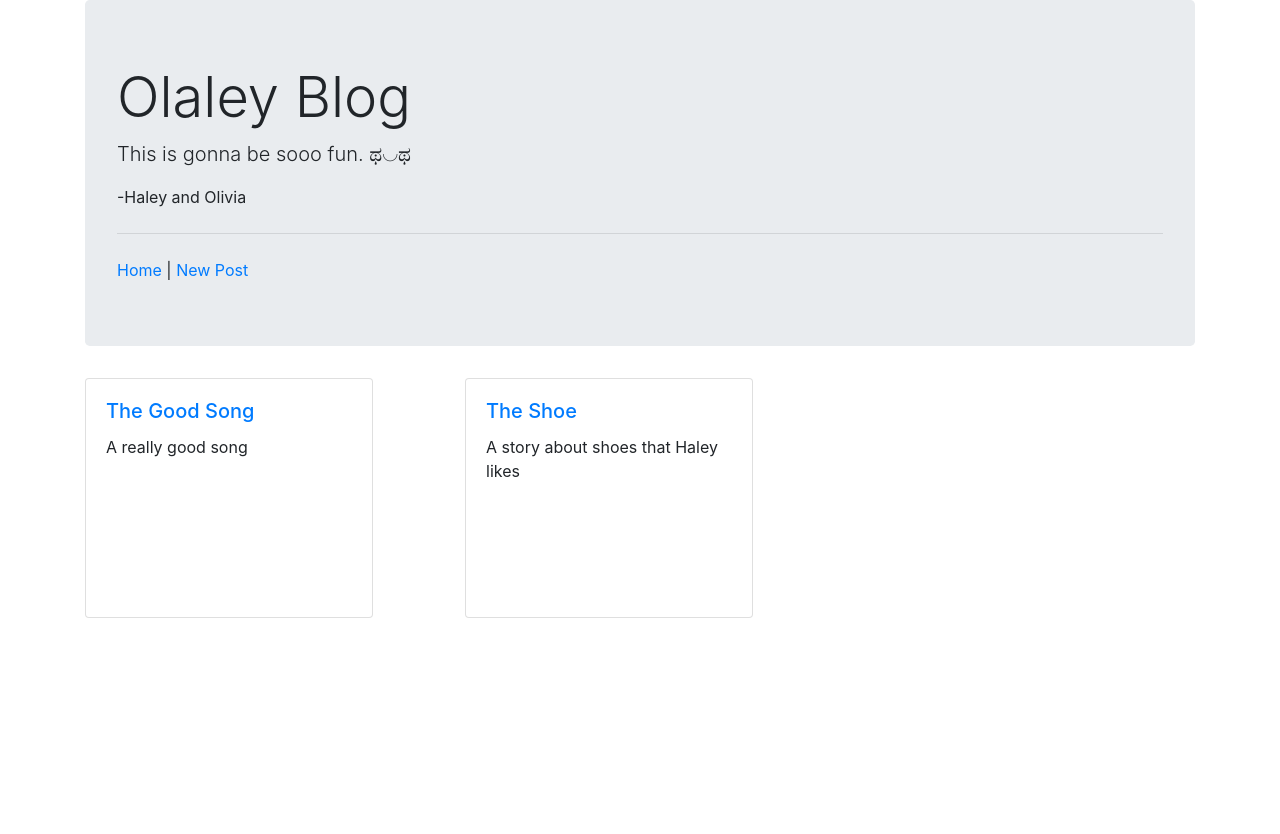
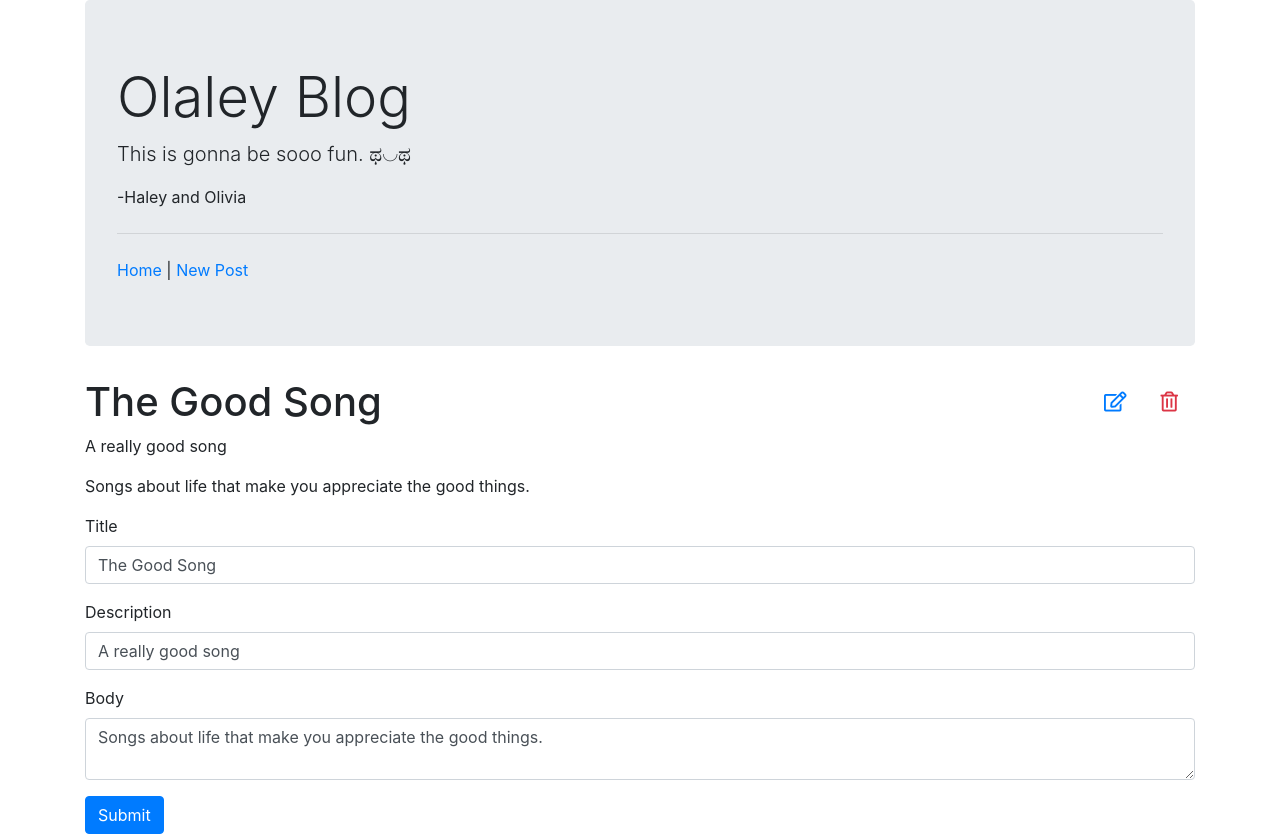
Before and after one commit to oliviah0/redux-microblog, a React (Create React App) app: page /1 in a window 1280 px wide. Before the commit this address led to /. Before the commit the page ends 800 px from the top, so only its background shows below. Built offline with nearby package versions, Linux system fonts and the light colour scheme.

Commit message:
Post page and handling edit

```diff
--- a/public/index.html
+++ b/public/index.html
@@ -20,7 +20,8 @@
       Learn how to configure a non-root public URL by running `npm run build`.
     -->
     <link rel="stylesheet" href="https://stackpath.bootstrapcdn.com/bootstrap/4.3.1/css/bootstrap.min.css" integrity="sha384-ggOyR0iXCbMQv3Xipma34MD+dH/1fQ784/j6cY/iJTQUOhcWr7x9JvoRxT2MZw1T" crossorigin="anonymous">
-    <title>React App</title>
+    <link rel="stylesheet" href="https://use.fontawesome.com/releases/v5.8.2/css/all.css" integrity="sha384-oS3vJWv+0UjzBfQzYUhtDYW+Pj2yciDJxpsK1OYPAYjqT085Qq/1cq5FLXAZQ7Ay" crossorigin="anonymous">
+    <title>Olaley Blog</title>
   </head>
   <body>
     <noscript>You need to enable JavaScript to run this app.</noscript>
--- /dev/null
+++ b/src/components/Post.css
@@ -0,0 +1,6 @@
+#header {
+  display: flex;
+  flex-direction: row;
+  justify-content: space-between;
+
+}
--- /dev/null
+++ b/src/components/Post.js
@@ -0,0 +1,43 @@
+import React, { Component } from "react";
+import "./Post.css";
+import PostFormContainer from "../containers/PostFormContainer"
+
+class Post extends Component {
+  constructor(props) {
+    super(props);
+    this.state = {
+      showEdit: false
+    }
+    this.showForm = this.showForm.bind(this);
+  }
+
+  showForm() {
+    this.setState({ showEdit: true })
+  }
+
+  render() {
+    return (
+      <div>
+
+        <div id="header">
+          <h1>{this.props.post.title}</h1>
+          <div className="">
+            <button onClick={this.showForm} className="btn btn-default btn-lg"><i class="far fa-edit text-primary"></i></button>
+            <button className="btn btn-default btn-lg"><i class="far fa-trash-alt text-danger"></i></button>
+          </div>
+        </div>
+        <p>{this.props.post.description}</p>
+        <p>{this.props.post.body}</p>
+
+        <PostFormContainer
+          title={this.props.post.title}
+          id={this.props.post.id}
+          body={this.props.post.body}
+          description={this.props.post.description}
+          isEditingPost={true} />
+      </div>
+    );
+  }
+}
+
+export default Post;
--- a/src/components/PostForm.js
+++ b/src/components/PostForm.js
@@ -2,12 +2,15 @@ import React, { Component } from "react";
 // import "./PostForm.css";
 
 class PostForm extends Component {
+
+
   constructor(props) {
     super(props);
     this.state = {
-      title: "",
-      description: "",
-      body: ""
+      title: this.props.title,
+      description: this.props.description,
+      body: this.props.body
+
     };
     this.handleChange = this.handleChange.bind(this);
     this.handleSubmit = this.handleSubmit.bind(this);
@@ -20,8 +23,11 @@ class PostForm extends Component {
   handleSubmit(e) {
     e.preventDefault();
     console.log("WE SUBMITTED FORM", this.props)
-    this.props.addPost( this.state );
+
+    // check if we came from editing post page
+    this.props.isEditingPost ? this.props.editPost( this.state ) : this.props.addPost( this.state );
     this.props.history.push("/");
+    // untoggle form, if editing and stay on post page
   }
 
   render() {
--- a/src/components/Routes.js
+++ b/src/components/Routes.js
@@ -2,8 +2,7 @@ import React, { Component } from "react";
 import { Switch, Redirect, Route } from "react-router-dom";
 import HomeContainer from "../containers/HomeContainer";
 import PostFormContainer from "../containers/PostFormContainer";
-// import ItemDetailsContainer from "../containers/ItemDetailsContainer";
-// import CartContainer from "../containers/CartContainer";
+import PostContainer from "../containers/PostContainer";
 
 
 class Routes extends Component {
@@ -13,8 +12,7 @@ class Routes extends Component {
       <Switch>
         <Route exact path="/" render={() => <HomeContainer />} />
         <Route exact path="/new" render={(props) => <PostFormContainer {...props} />} />
-        {/* <Route exact path="/items/:id" render={(props) => <ItemDetailsContainer {...props}/>} />
-        <Route exact path="/cart" render={(props) => <CartContainer {...props}/>} /> */}
+        <Route exact path="/:id" render={(props) => <PostContainer {...props}/>} />
         <Redirect to="/" />
       </Switch>
     );
--- /dev/null
+++ b/src/containers/PostContainer.js
@@ -0,0 +1,15 @@
+import { connect } from "react-redux";
+import Post from "../components/Post";
+import { editPost, removePost } from "../actions";
+
+function mapStateToProps(state, ownProps) {
+  let id = ownProps.match.params.id;
+  console.log("ID", id)
+  let post = state.posts.filter(post => post.id === Number(id) )
+  console.log(state.posts)
+  return {
+    post: post[0]
+  };
+}
+
+export default connect(mapStateToProps, {editPost, removePost})(Post);
--- a/src/containers/PostFormContainer.js
+++ b/src/containers/PostFormContainer.js
@@ -1,9 +1,9 @@
 import { connect } from "react-redux";
-import { addPost, removePost } from "../actions";
+import { addPost, editPost, removePost } from "../actions";
 import PostForm from "../components/PostForm";
 
 // when you use the object curlies, it implies to dispatch the action
 export default connect(
   null,
-  {addPost}
+  {addPost, editPost}
 )(PostForm);
```
Also changed, not shown: 1 other file (tests, documents, lock files or other folders).
